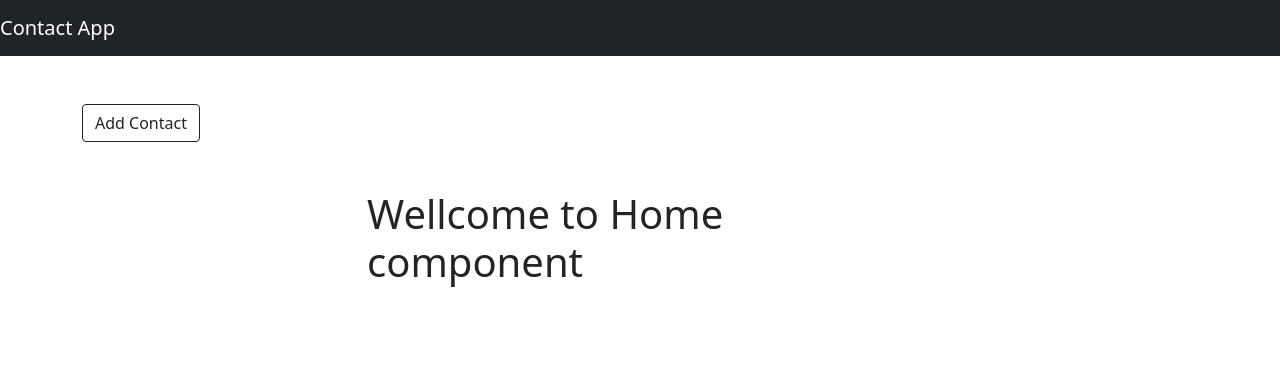
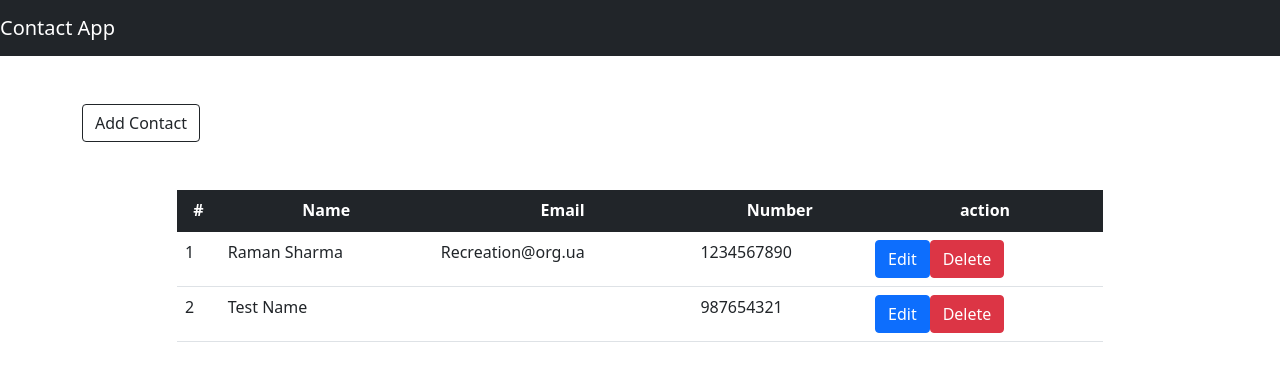
Before and after one commit to 9IcTpy6/ContactApp, a React (Create React App) app in the folder project/: page / in a window 1280 px wide. Shown: the top 372 px of the page. Built offline with nearby package versions, Linux system fonts and the light colour scheme.

Commit message:
Read Contact
ReadContact on home page

```diff
--- a/project/src/components/Home.js
+++ b/project/src/components/Home.js
@@ -1,15 +1,46 @@
 import React from "react";
 import { Link } from "react-router-dom";
+import { useSelector } from 'react-redux';
 
 const Home = () => {
+
+    const contacts = useSelector(state=>state);
+
+
     return (
         <div className="container">
         <div className="row">
             <div className="col-md-12 my-5 text-right">
                 <Link to="/add" className="btn btn-outline-dark">Add Contact</Link>
             </div>
-            <div className="col-md-6 mx-auto">
-            <h1>Wellcome to Home component</h1>
+            <div className="col-md-10 mx-auto">
+            <table className="table table-hover">
+                <thead className="text-white bg-dark text-center">
+                    <tr>
+                        <th scope="col">#</th>
+                        <th scope="col">Name</th>
+                        <th scope="col">Email</th>
+                        <th scope="col">Number</th>
+                        <th scope="col">action</th>
+                    </tr>
+                </thead>
+                <tbody>
+                    {
+                        contacts.map((contact, id)=>(
+                            <tr key={id}>
+                                <td>{id + 1}</td>
+                                <td>{contact.name}</td>
+                                <td>{contact.email}</td>
+                                <td>{contact.number}</td>
+                                <td>
+                                    <Link to={`/edit/${contact.id}`} className="btn btn-small btn-primary mr-2">Edit</Link>
+                                    <button type="button" className="btn btn-small btn-danger">Delete</button>
+                                </td>
+                            </tr>
+                        ))
+                    }
+                </tbody>
+            </table>
         </div>
         </div>
         </div>
```
